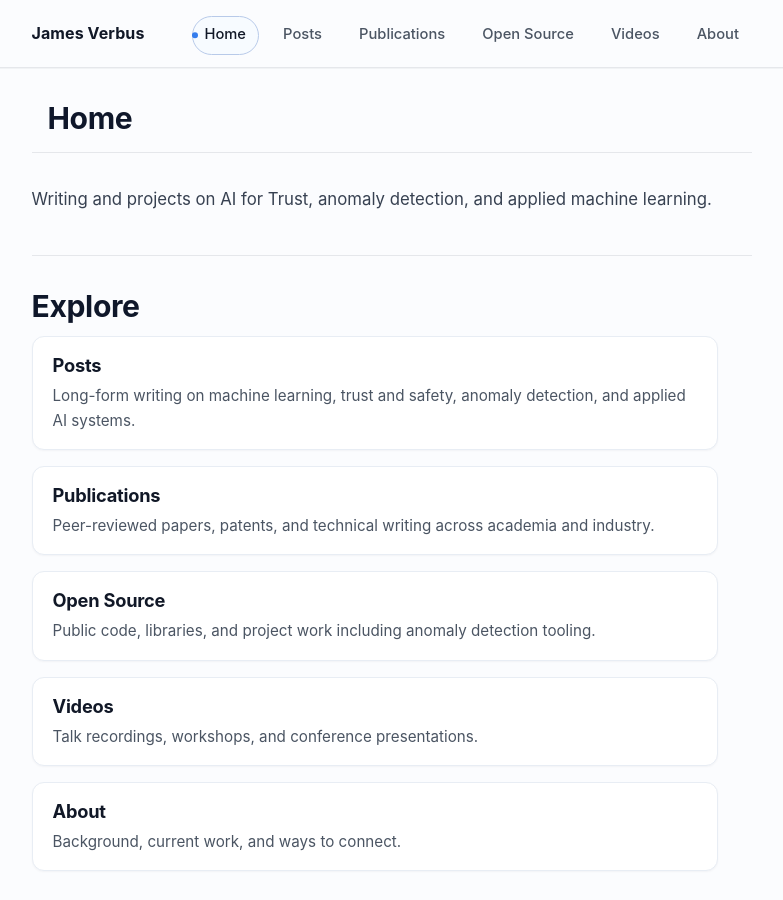
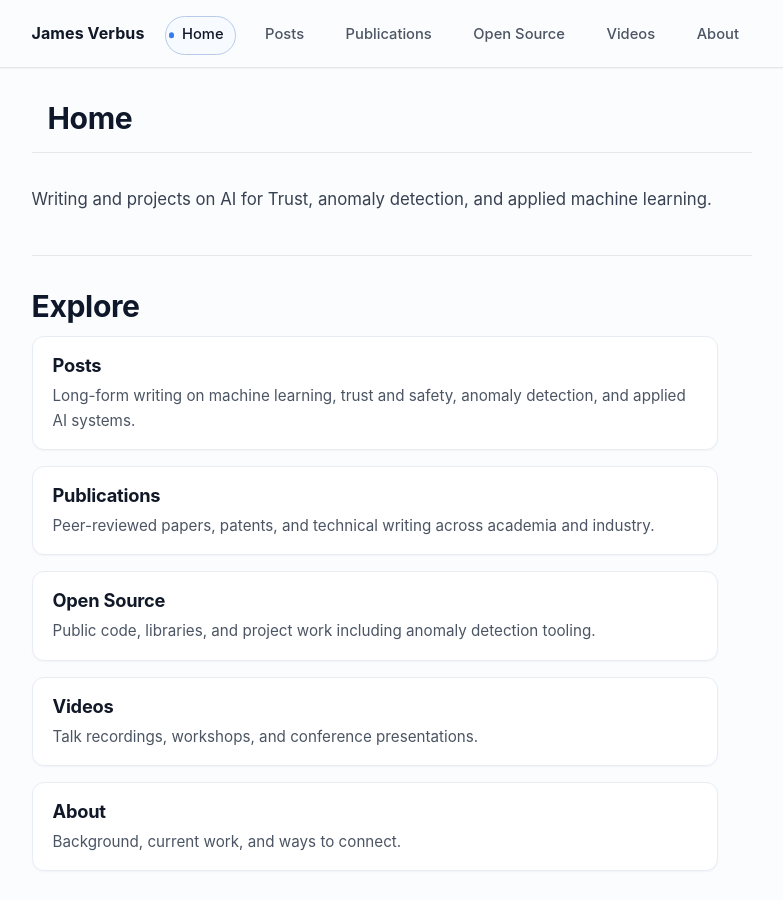
Before and after one commit to jverbus/jverbus.github.io, a Jekyll site: the page built from index.md, in a window 1280 px wide and 900 px high. Shown: the whole window, without its empty margins (241-1024 px from the left). Built offline with Jekyll 4.4.1, drawn with Linux system fonts in a browser that asks for light colours.

Commit message:
Reserve space for nav active dot

```diff
--- a/assets/css/modern.css
+++ b/assets/css/modern.css
@@ -160,7 +160,7 @@ button:focus-visible {
   color: var(--text-muted);
   border: 1px solid transparent;
   border-radius: 999px;
-  padding: 0.34rem 0.72rem;
+  padding: 0.34rem 0.72rem 0.34rem 1rem;
   transition: background-color 140ms ease, color 140ms ease, border-color 140ms ease, transform 120ms ease;
   text-decoration: none;
   white-space: nowrap;
@@ -169,7 +169,7 @@ button:focus-visible {
 .nav-global li:not(.logo) a::before {
   content: "";
   position: absolute;
-  left: -0.04rem;
+  left: 0.18rem;
   top: 50%;
   width: 0.34rem;
   height: 0.34rem;
```
